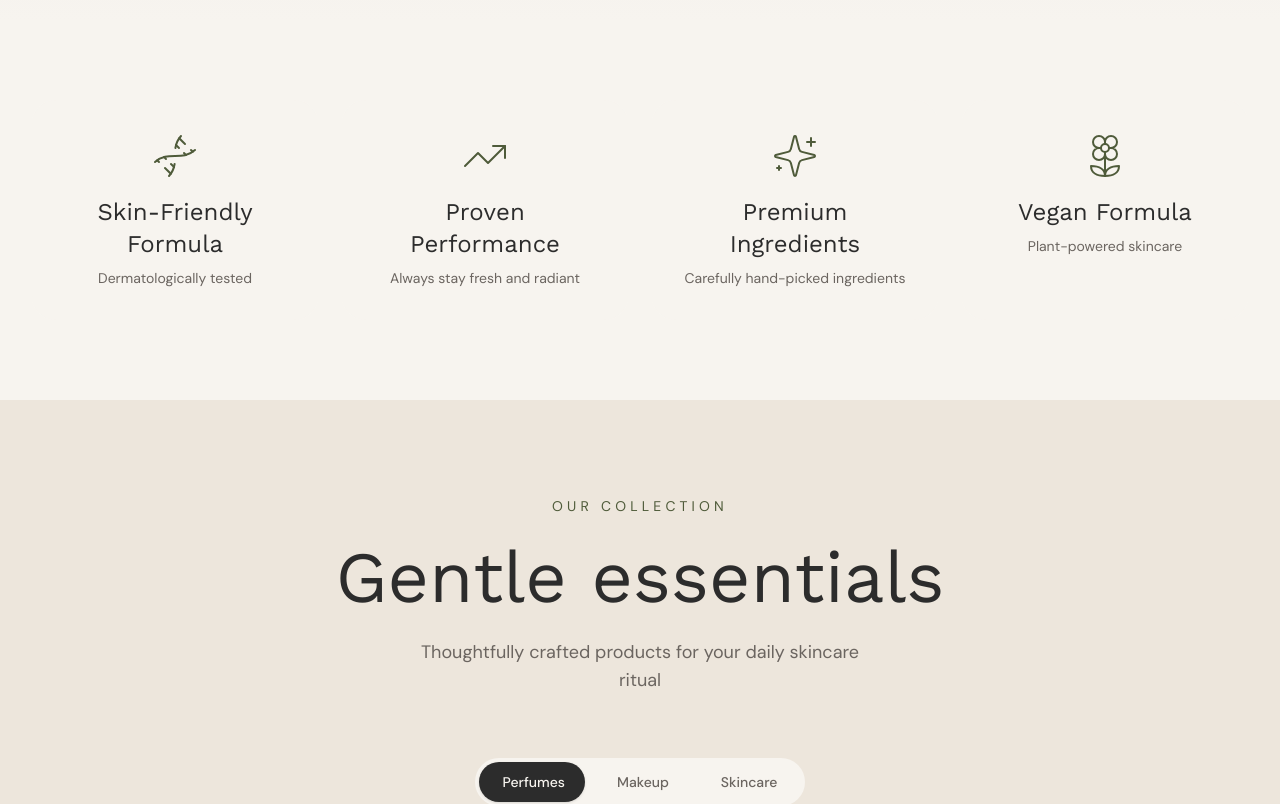
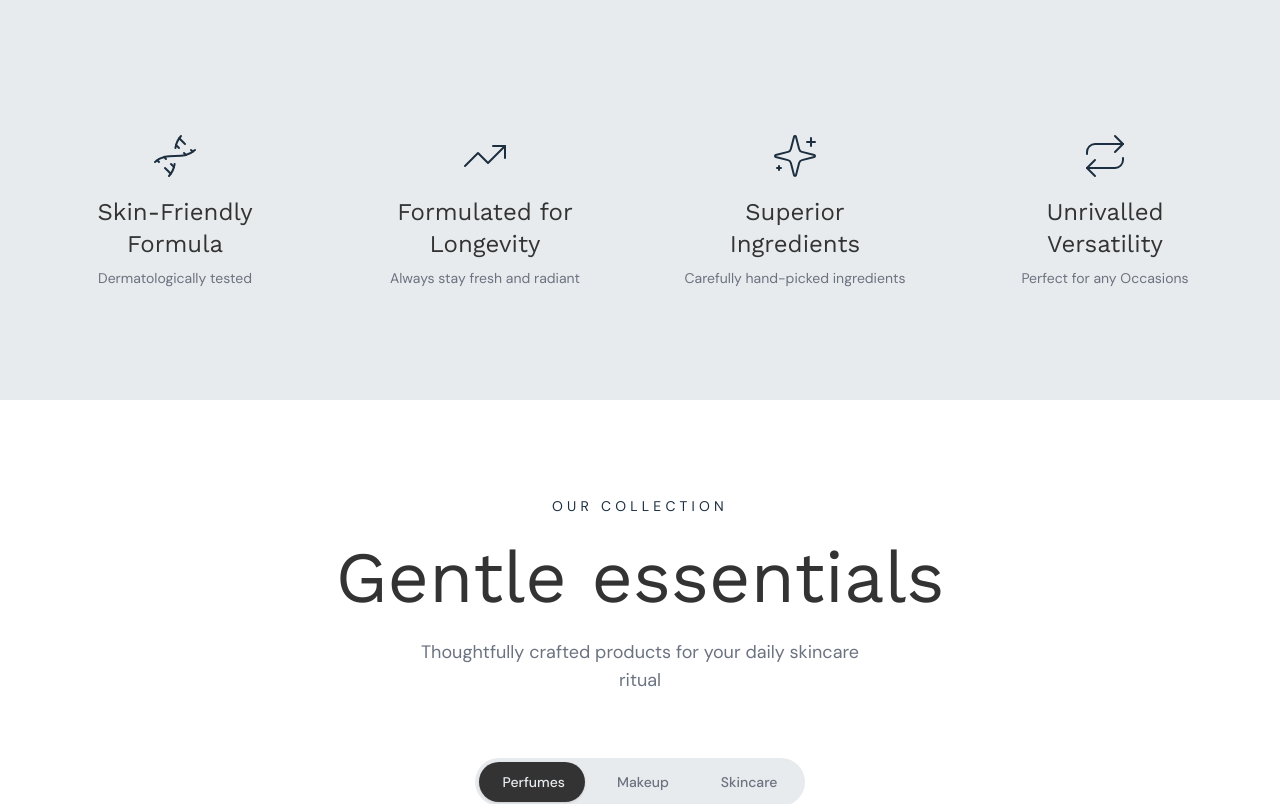
Before and after one commit to Nielperudaks/Essencia, a Next.js app: page / in a window 1280 px wide. Shown: the part 780-1584 px from the top of the page. Built offline with nearby package versions, Linux system fonts and the light colour scheme; grey boxes are pictures that could not be loaded.

Commit message:
Changed the color scheme

```diff
--- a/app/globals.css
+++ b/app/globals.css
@@ -3,83 +3,115 @@
 
 @custom-variant dark (&:is(.dark *));
 
-/* blocks — Natural Skincare Theme */
 :root {
-  /* Brand Colors: Sand, Cream, Warm Beige, Olive Green, Soft Taupe, Charcoal */
-  --background: #F7F4EF; /* Cream */
-  --foreground: #2C2C2C; /* Charcoal */
-  --card: #EDE6DC; /* Sand */
-  --card-foreground: #2C2C2C;
-  --popover: #F7F4EF;
-  --popover-foreground: #2C2C2C;
-  --primary: #4F5B3A; /* Olive Green */
-  --primary-foreground: #F7F4EF;
-  --secondary: #D8CFC4; /* Warm Beige */
-  --secondary-foreground: #2C2C2C;
-  --muted: #EDE6DC; /* Sand */
-  --muted-foreground: #6B6560;
-  --accent: #B8ADA3; /* Soft Taupe */
-  --accent-foreground: #2C2C2C;
-  --destructive: #A65D57;
-  --destructive-foreground: #F7F4EF;
-  --border: #D8CFC4;
-  --input: #EDE6DC;
-  --ring: #4F5B3A;
-  --chart-1: #4F5B3A;
-  --chart-2: #B8ADA3;
-  --chart-3: #D8CFC4;
-  --chart-4: #8B9A6D;
-  --chart-5: #6B6560;
-  --radius: 1rem;
-  --sidebar: #EDE6DC;
-  --sidebar-foreground: #2C2C2C;
-  --sidebar-primary: #4F5B3A;
-  --sidebar-primary-foreground: #F7F4EF;
-  --sidebar-accent: #D8CFC4;
-  --sidebar-accent-foreground: #2C2C2C;
-  --sidebar-border: #D8CFC4;
-  --sidebar-ring: #4F5B3A;
+  --background: oklch(0.9383 0.0042 236.4993);
+  --foreground: oklch(0.3211 0 0);
+  --card: oklch(1.0000 0 0);
+  --card-foreground: oklch(0.3211 0 0);
+  --popover: oklch(1.0000 0 0);
+  --popover-foreground: oklch(0.3211 0 0);
+  --primary: oklch(0.2972 0.0398 246.6002);
+  --primary-foreground: oklch(1.0000 0 0);
+  --secondary: oklch(0.9670 0.0029 264.5419);
+  --secondary-foreground: oklch(0.6325 0.0904 80.9413);
+  --muted: oklch(0.9846 0.0017 247.8389);
+  --muted-foreground: oklch(0.5510 0.0234 264.3637);
+  --accent: oklch(0.9119 0.0222 243.8174);
+  --accent-foreground: oklch(0.3791 0.1378 265.5222);
+  --destructive: oklch(0.6368 0.2078 25.3313);
+  --destructive-foreground: oklch(1.0000 0 0);
+  --border: oklch(0.8853 0 0);
+  --input: oklch(0.9700 0.0029 264.5420);
+  --ring: oklch(0.6325 0.0904 80.9413);
+  --chart-1: oklch(0.7156 0.0605 248.6845);
+  --chart-2: oklch(0.7875 0.0917 35.9616);
+  --chart-3: oklch(0.5778 0.0759 254.1573);
+  --chart-4: oklch(0.5016 0.0849 259.4902);
+  --chart-5: oklch(0.2210 0.0253 246.6492);
+  --sidebar: oklch(0.9030 0.0046 258.3257);
+  --sidebar-foreground: oklch(0.2210 0.0253 246.6492);
+  --sidebar-primary: oklch(0.6397 0.1720 36.4421);
+  --sidebar-primary-foreground: oklch(1.0000 0 0);
+  --sidebar-accent: oklch(0.9119 0.0222 243.8174);
+  --sidebar-accent-foreground: oklch(0.6325 0.0904 80.9413);
+  --sidebar-border: oklch(0.8853 0 0);
+  --sidebar-ring: oklch(0.6397 0.1720 36.4421);
+  --font-sans: 'DM Sans', 'DM Sans Fallback', sans-serif;
+  --font-serif: 'Work Sans', 'Work Sans Fallback', serif;
+  --font-mono: JetBrains Mono, monospace;
+  --radius: 0.75rem;
+  --shadow-x: 0px;
+  --shadow-y: 1px;
+  --shadow-blur: 3px;
+  --shadow-spread: 0px;
+  --shadow-opacity: 0.1;
+  --shadow-color: hsl(0 0% 0%);
+  --shadow-2xs: 0px 1px 3px 0px hsl(0 0% 0% / 0.05);
+  --shadow-xs: 0px 1px 3px 0px hsl(0 0% 0% / 0.05);
+  --shadow-sm: 0px 1px 3px 0px hsl(0 0% 0% / 0.10), 0px 1px 2px -1px hsl(0 0% 0% / 0.10);
+  --shadow: 0px 1px 3px 0px hsl(0 0% 0% / 0.10), 0px 1px 2px -1px hsl(0 0% 0% / 0.10);
+  --shadow-md: 0px 1px 3px 0px hsl(0 0% 0% / 0.10), 0px 2px 4px -1px hsl(0 0% 0% / 0.10);
+  --shadow-lg: 0px 1px 3px 0px hsl(0 0% 0% / 0.10), 0px 4px 6px -1px hsl(0 0% 0% / 0.10);
+  --shadow-xl: 0px 1px 3px 0px hsl(0 0% 0% / 0.10), 0px 8px 10px -1px hsl(0 0% 0% / 0.10);
+  --shadow-2xl: 0px 1px 3px 0px hsl(0 0% 0% / 0.25);
+  --tracking-normal: 0em;
+  --spacing: 0.25rem;
 }
 
 .dark {
-  --background: #2C2C2C;
-  --foreground: #F7F4EF;
-  --card: #3D3D3D;
-  --card-foreground: #F7F4EF;
-  --popover: #2C2C2C;
-  --popover-foreground: #F7F4EF;
-  --primary: #8B9A6D;
-  --primary-foreground: #2C2C2C;
-  --secondary: #4A4540;
-  --secondary-foreground: #F7F4EF;
-  --muted: #3D3D3D;
-  --muted-foreground: #B8ADA3;
-  --accent: #4A4540;
-  --accent-foreground: #F7F4EF;
-  --destructive: #A65D57;
-  --destructive-foreground: #F7F4EF;
-  --border: #4A4540;
-  --input: #3D3D3D;
-  --ring: #8B9A6D;
-  --chart-1: #8B9A6D;
-  --chart-2: #B8ADA3;
-  --chart-3: #6B6560;
-  --chart-4: #4F5B3A;
-  --chart-5: #D8CFC4;
-  --sidebar: #3D3D3D;
-  --sidebar-foreground: #F7F4EF;
-  --sidebar-primary: #8B9A6D;
-  --sidebar-primary-foreground: #2C2C2C;
-  --sidebar-accent: #4A4540;
-  --sidebar-accent-foreground: #F7F4EF;
-  --sidebar-border: #4A4540;
-  --sidebar-ring: #8B9A6D;
+  --background: oklch(0.2598 0.0306 262.6666);
+  --foreground: oklch(0.9219 0 0);
+  --card: oklch(0.3106 0.0301 268.6365);
+  --card-foreground: oklch(0.9219 0 0);
+  --popover: oklch(0.2900 0.0249 268.3986);
+  --popover-foreground: oklch(0.9219 0 0);
+  --primary: oklch(0.6325 0.0904 80.9413);
+  --primary-foreground: oklch(1.0000 0 0);
+  --secondary: oklch(0.8853 0 0);
+  --secondary-foreground: oklch(0.4461 0.0263 256.8018);
+  --muted: oklch(0.3095 0.0266 266.7132);
+  --muted-foreground: oklch(0.7155 0 0);
+  --accent: oklch(0.3380 0.0589 267.5867);
+  --accent-foreground: oklch(0.6325 0.0904 80.9413);
+  --destructive: oklch(0.6368 0.2078 25.3313);
+  --destructive-foreground: oklch(1.0000 0 0);
+  --border: oklch(0.3843 0.0301 269.7337);
+  --input: oklch(0.3843 0.0301 269.7337);
+  --ring: oklch(0.7853 0.0998 82.0579);
+  --chart-1: oklch(0.7156 0.0605 248.6845);
+  --chart-2: oklch(0.7693 0.0876 34.1875);
+  --chart-3: oklch(0.5778 0.0759 254.1573);
+  --chart-4: oklch(0.5016 0.0849 259.4902);
+  --chart-5: oklch(0.4241 0.0952 264.0306);
+  --sidebar: oklch(0.3100 0.0283 267.7408);
+  --sidebar-foreground: oklch(0.9219 0 0);
+  --sidebar-primary: oklch(0.6397 0.1720 36.4421);
+  --sidebar-primary-foreground: oklch(1.0000 0 0);
+  --sidebar-accent: oklch(0.3380 0.0589 267.5867);
+  --sidebar-accent-foreground: oklch(0.8823 0.0571 254.1284);
+  --sidebar-border: oklch(0.3843 0.0301 269.7337);
+  --sidebar-ring: oklch(0.6397 0.1720 36.4421);
+  --font-sans: Inter, sans-serif;
+  --font-serif: Source Serif 4, serif;
+  --font-mono: JetBrains Mono, monospace;
+  --radius: 0.75rem;
+  --shadow-x: 0px;
+  --shadow-y: 1px;
+  --shadow-blur: 3px;
+  --shadow-spread: 0px;
+  --shadow-opacity: 0.1;
+  --shadow-color: hsl(0 0% 0%);
+  --shadow-2xs: 0px 1px 3px 0px hsl(0 0% 0% / 0.05);
+  --shadow-xs: 0px 1px 3px 0px hsl(0 0% 0% / 0.05);
+  --shadow-sm: 0px 1px 3px 0px hsl(0 0% 0% / 0.10), 0px 1px 2px -1px hsl(0 0% 0% / 0.10);
+  --shadow: 0px 1px 3px 0px hsl(0 0% 0% / 0.10), 0px 1px 2px -1px hsl(0 0% 0% / 0.10);
+  --shadow-md: 0px 1px 3px 0px hsl(0 0% 0% / 0.10), 0px 2px 4px -1px hsl(0 0% 0% / 0.10);
+  --shadow-lg: 0px 1px 3px 0px hsl(0 0% 0% / 0.10), 0px 4px 6px -1px hsl(0 0% 0% / 0.10);
+  --shadow-xl: 0px 1px 3px 0px hsl(0 0% 0% / 0.10), 0px 8px 10px -1px hsl(0 0% 0% / 0.10);
+  --shadow-2xl: 0px 1px 3px 0px hsl(0 0% 0% / 0.25);
 }
 
 @theme inline {
-  --font-sans: 'DM Sans', 'DM Sans Fallback', sans-serif;
-  --font-serif: 'Work Sans', 'Work Sans Fallback', serif;
-  --font-mono: 'Geist Mono', 'Geist Mono Fallback', monospace;
   --color-background: var(--background);
   --color-foreground: var(--foreground);
   --color-card: var(--card);
@@ -104,11 +136,6 @@
   --color-chart-3: var(--chart-3);
   --color-chart-4: var(--chart-4);
   --color-chart-5: var(--chart-5);
-  --radius-sm: calc(var(--radius) - 4px);
-  --radius-md: calc(var(--radius) - 2px);
-  --radius-lg: var(--radius);
-  --radius-xl: calc(var(--radius) + 8px);
-  --radius-2xl: calc(var(--radius) + 16px);
   --color-sidebar: var(--sidebar);
   --color-sidebar-foreground: var(--sidebar-foreground);
   --color-sidebar-primary: var(--sidebar-primary);
@@ -117,6 +144,24 @@
   --color-sidebar-accent-foreground: var(--sidebar-accent-foreground);
   --color-sidebar-border: var(--sidebar-border);
   --color-sidebar-ring: var(--sidebar-ring);
+
+  --font-sans: var(--font-sans);
+  --font-mono: var(--font-mono);
+  --font-serif: var(--font-serif);
+
+  --radius-sm: calc(var(--radius) - 4px);
+  --radius-md: calc(var(--radius) - 2px);
+  --radius-lg: var(--radius);
+  --radius-xl: calc(var(--radius) + 4px);
+
+  --shadow-2xs: var(--shadow-2xs);
+  --shadow-xs: var(--shadow-xs);
+  --shadow-sm: var(--shadow-sm);
+  --shadow: var(--shadow);
+  --shadow-md: var(--shadow-md);
+  --shadow-lg: var(--shadow-lg);
+  --shadow-xl: var(--shadow-xl);
+  --shadow-2xl: var(--shadow-2xl);
 }
 
 @layer base {
--- a/components/blocks/footer.tsx
+++ b/components/blocks/footer.tsx
@@ -31,7 +31,7 @@ export function Footer() {
       {/* Giant Background Text */}
       <div className="absolute bottom-0 left-1/2 -translate-x-1/2 pointer-events-none select-none z-0">
         <span className="font-serif text-[200px] sm:text-[200px] md:text-[400px] lg:text-[400px] xl:text-[400px] font-bold text-white/20 whitespace-nowrap leading-none">
-          blocks
+          Essencia
         </span>
       </div>
 
@@ -39,13 +39,13 @@ export function Footer() {
         <div className="grid grid-cols-2 md:grid-cols-4 gap-10 mb-16">
           {/* Brand */}
           <div className="col-span-2 md:col-span-1">
-            <h2 className="font-serif text-3xl text-foreground mb-4">blocks</h2>
+            <h2 className="font-serif text-3xl text-foreground mb-4">Essencia</h2>
             <p className="text-sm text-muted-foreground leading-relaxed mb-6">
               Natural skincare for those who believe beauty should feel as good as it looks.
             </p>
             <div className="flex gap-4">
               <a
-                href="https://x.com/Kerroudjm"
+                href="/"
                 target="_blank"
                 rel="noopener noreferrer"
                 className="w-10 h-10 rounded-full bg-background flex items-center justify-center text-foreground/60 hover:text-foreground blocks-transition blocks-shadow"
@@ -54,7 +54,7 @@ export function Footer() {
                 <Instagram className="w-4 h-4" />
               </a>
               <a
-                href="https://x.com/Kerroudjm"
+                href="/"
                 target="_blank"
                 rel="noopener noreferrer"
                 className="w-10 h-10 rounded-full bg-background flex items-center justify-center text-foreground/60 hover:text-foreground blocks-transition blocks-shadow"
@@ -63,7 +63,7 @@ export function Footer() {
                 <Facebook className="w-4 h-4" />
               </a>
               <a
-                href="https://x.com/Kerroudjm"
+                href="/"
                 target="_blank"
                 rel="noopener noreferrer"
                 className="w-10 h-10 rounded-full bg-background flex items-center justify-center text-foreground/60 hover:text-foreground blocks-transition blocks-shadow"
@@ -130,7 +130,7 @@ export function Footer() {
         <div className="pt-10 border-t border-border/50">
           <div className="flex flex-col md:flex-row items-center justify-between gap-4">
             <p className="text-sm text-muted-foreground">
-              © {new Date().getFullYear()} blocks. All rights reserved.
+              © {new Date().getFullYear()} Essencia. All rights reserved.
             </p>
             <div className="flex gap-6">
               <Link href="/" className="text-sm text-muted-foreground hover:text-foreground blocks-transition">
--- a/components/blocks/trust-badges.tsx
+++ b/components/blocks/trust-badges.tsx
@@ -1,7 +1,7 @@
 "use client"
 
 import { useEffect, useRef, useState } from "react"
-import { Dna, TrendingUp, Sparkles, Flower2,  } from "lucide-react"
+import { Dna, TrendingUp, Sparkles, Flower2, Repeat,  } from "lucide-react"
 
 const badges = [
   {
@@ -11,18 +11,18 @@ const badges = [
   },
   {
     icon: TrendingUp,
-    title: "Proven Performance",
+    title: "Formulated for Longevity",
     description: "Always stay fresh and radiant"
   },
   {
     icon: Sparkles,
-    title: "Premium Ingredients",
+    title: "Superior Ingredients",
     description: "Carefully hand-picked ingredients"
   },
   {
-    icon: Flower2,
-    title: "Vegan Formula",
-    description: "Plant-powered skincare"
+    icon: Repeat,
+    title: "Unrivalled Versatility",
+    description: "Perfect for any Occasions"
   }
 ]
 
```
Also changed, not shown: app/layout.tsx (+25 -0 lines).
